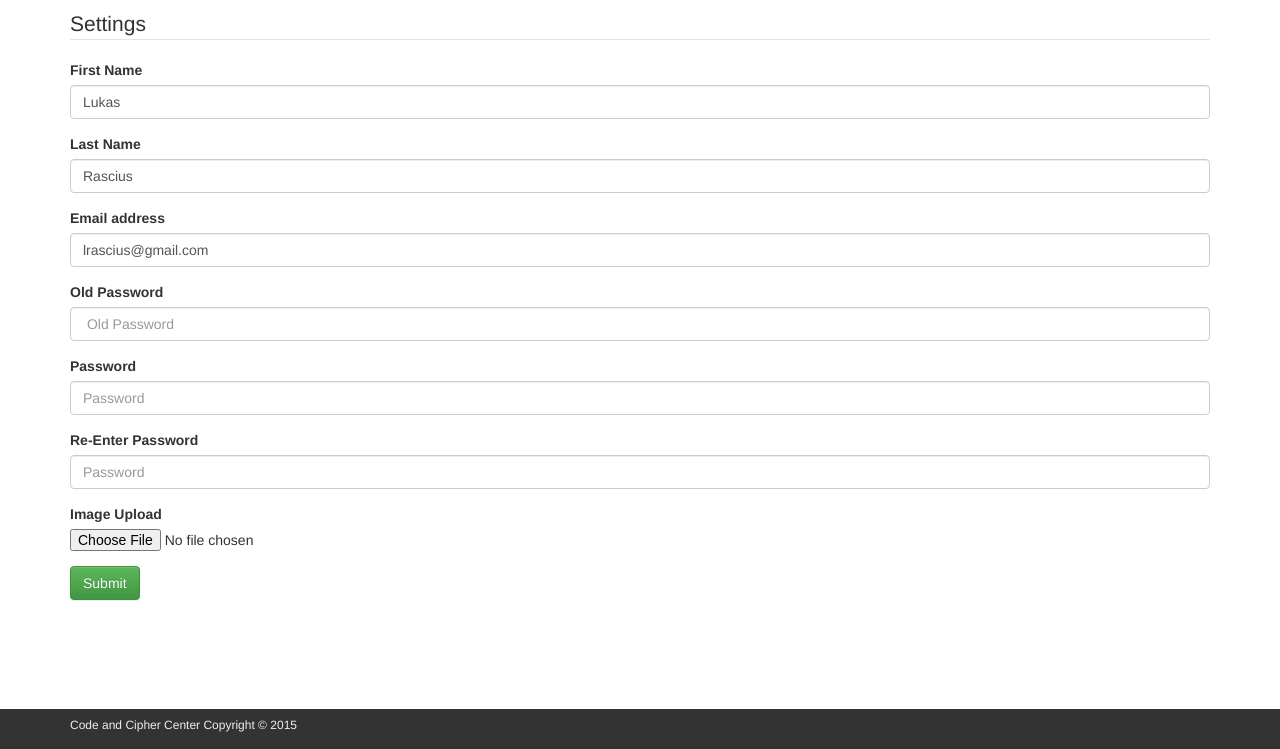
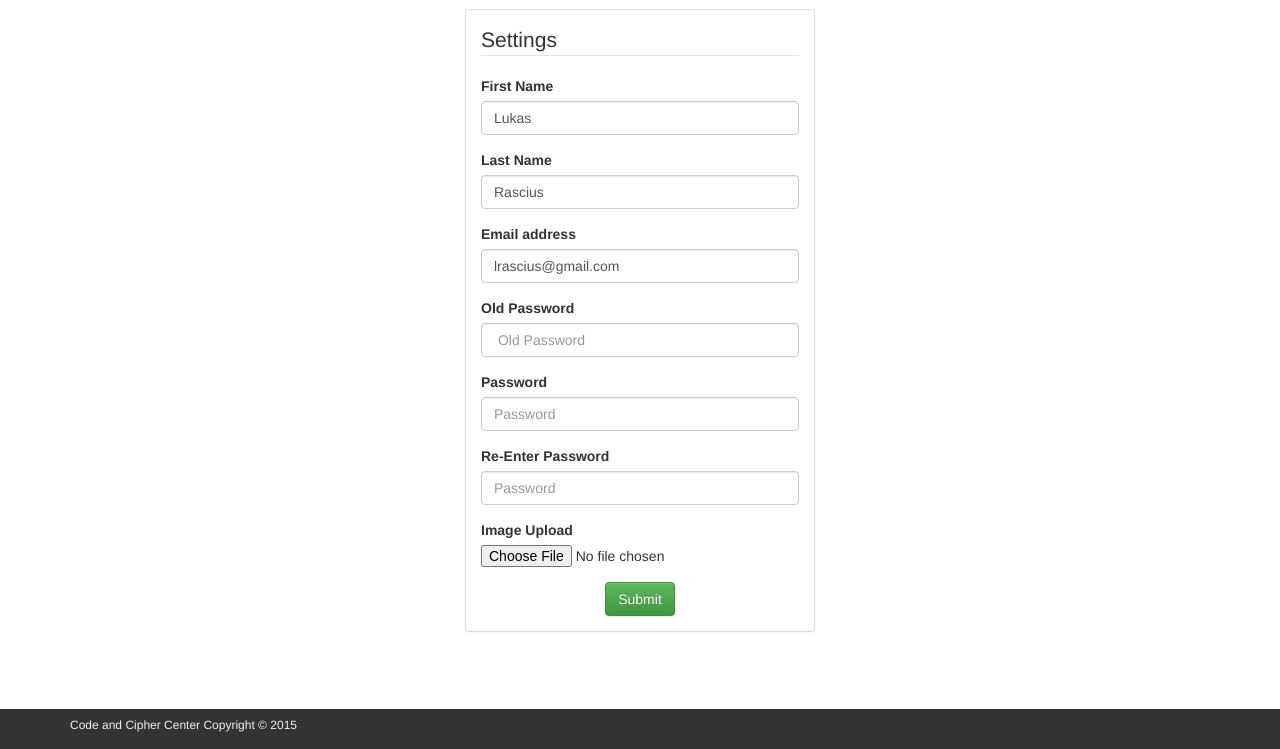
Before and after one commit to lrascius/CodeCipherCenter, a Django app: page /settings/ in a window 1280 px wide. Shown: the part 51-800 px from the top of the page. Run offline with Django 3.2, Linux system fonts and the light colour scheme; a user stored in the database is signed in; data comes from the database, SQL or seed files in the repository; both versions use the stored data as it was after the commit; parts of the project's set-up code (start-up, migrations or seed data) failed here and were passed over; some libraries are stand-ins or nearby versions.

Commit message:
Fixing up the settings page layout

```diff
--- a/cccenter/templates/cccenter/settings.html
+++ b/cccenter/templates/cccenter/settings.html
@@ -2,6 +2,9 @@
 
 {% block body %}
 <div class="container">
+	<div class="col-md-4 col-md-offset-4">
+		<div class="panel panel-default">
+			<div class="panel-body">
 				<form action="/settings/" method="post" enctype="multipart/form-data">
 				{% csrf_token %}
 				<legend>Settings</legend>
@@ -33,7 +36,10 @@
 					    <label for="profileImage">Image Upload</label>
 					    <input type="file" id="profile_image" name='profile_image'>
 			  		</div>
-			<button type="submit" class="btn btn-success">Submit</button>
+						<button type="submit" class="btn btn-success center-block">Submit</button>
 				</form>
 			</div>
+		</div>
+	</div>
+</div>
 {% endblock %}
```
Also changed, not shown: db.sqlite3. Lines whose indentation alone changed are shown as unchanged.
